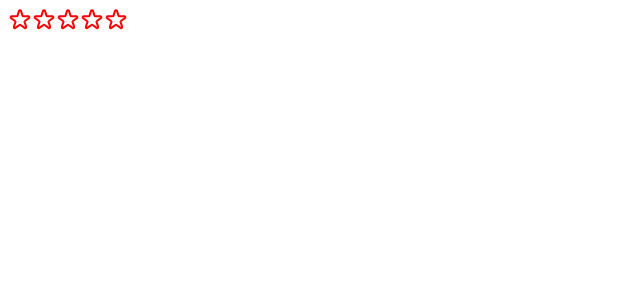
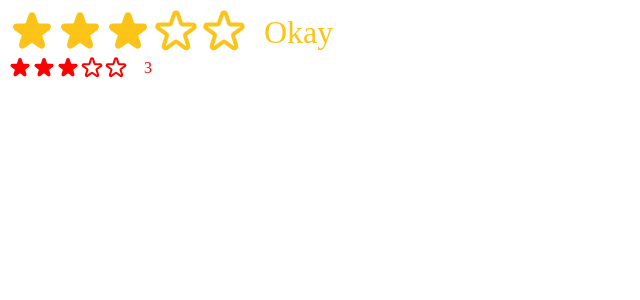
Before and after one commit to islam-solaiman/PopcornTime---Movie-App, a React (Create React App) app: page / in a window 1280 px wide. Shown: the top 300 px of the page, without its empty margins (0-640 px from the left). Built offline with nearby package versions, Linux system fonts and the light colour scheme.

Commit message:
Star Rating component

```diff
--- a/src/index.js
+++ b/src/index.js
@@ -7,11 +7,13 @@ import StarRating from "./starRating";
 const root = ReactDOM.createRoot(document.getElementById("root"));
 root.render(
   <React.StrictMode>
-    {/* <App />
+    {/* <App />*/}
     <StarRating
       maxRating={5}
+      defaultRating={3}
       messages={["Terrible", "Bad", "Okay", "Good", "Amazing"]}
-    /> */}
-    <StarRating size={24} color="red" className="test" defaultRating={2} />
+    />
+
+    <StarRating size={24} maxRating={5} color="red" className="test" defaultRating={3} />
   </React.StrictMode>
 );
--- a/src/starRating.js
+++ b/src/starRating.js
@@ -1,4 +1,5 @@
 import { useState } from "react";
+import PropTypes from "prop-types";
 
 const containerStyle = {
   display: "flex",
@@ -10,12 +11,22 @@ const starContainerStyle = {
   display: "flex",
 };
 
+StarRating.propTypes = {
+  maxRating: PropTypes.number,
+  defaultRating : PropTypes.number,
+  color : PropTypes.string,
+  size : PropTypes.number,
+  messages : PropTypes.array,
+}
+
 export default function StarRating({
-  maxRating = 5,
+  maxRating,
+  defaultRating = 0,
   color = "#fcc419",
   size = 48,
+  messages = [],
 }) {
-  const [rating, setRating] = useState(0);
+  const [rating, setRating] = useState(defaultRating);
   const [tempRating, setTempRating] = useState(0);
 
   const textStyle = {
@@ -40,7 +51,12 @@ export default function StarRating({
           />
         ))}
       </div>
-      <p style={textStyle}>{tempRating || rating || ""}</p>
+      <p style={textStyle}>
+        {messages.length === maxRating
+          ? messages[tempRating ? tempRating - 1 : rating - 1]
+          : tempRating || rating || ""}
+      </p>
+      {/*<p style={textStyle}>{tempRating || rating || ""}</p>*/}
     </div>
   );
 }
```
